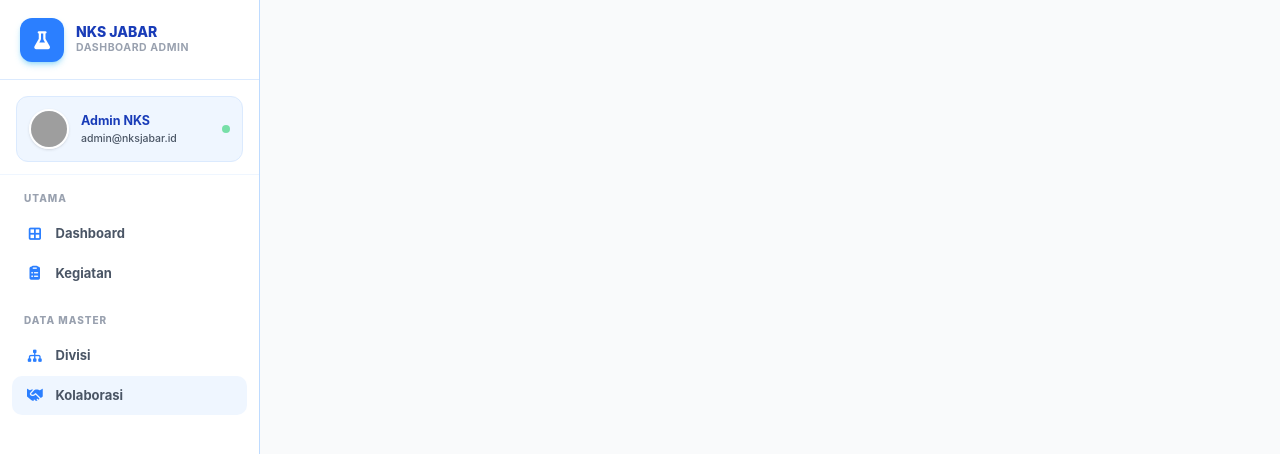
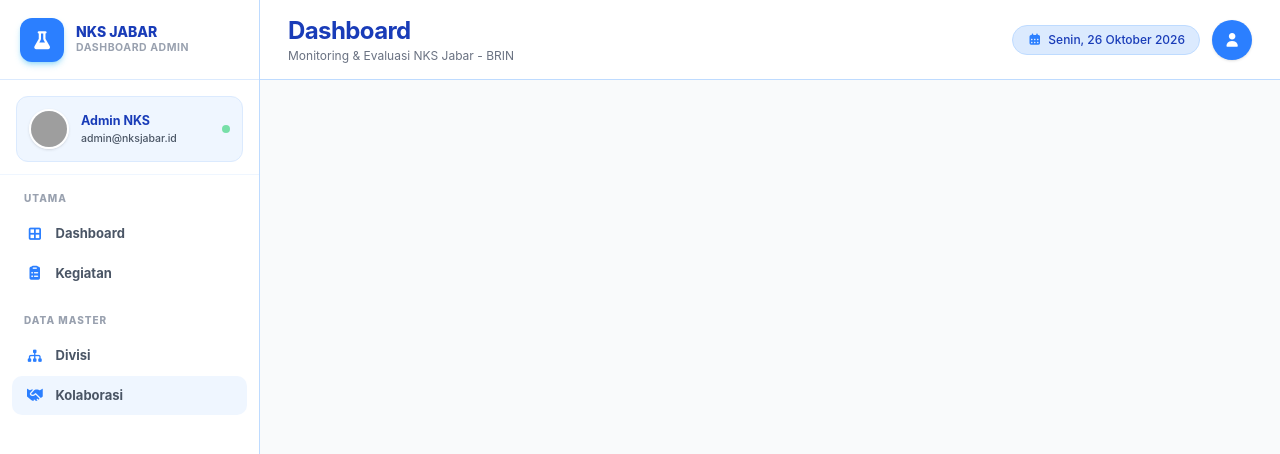
Before and after one commit to YudoTheEngineer/nks-fe, a Vue app: page /collabs in a window 1280 px wide. Shown: the top 454 px of the page. Built offline with nearby package versions, Linux system fonts and the light colour scheme; grey boxes are pictures that could not be loaded.

Commit message:
feat: Create TopBar

```diff
--- /dev/null
+++ b/src/helpers/date.js
@@ -0,0 +1,20 @@
+const DAY_NAMES = ['Minggu', 'Senin', 'Selasa', 'Rabu', 'Kamis', 'Jumat', 'Sabtu']
+const MONTH_NAMES = [
+    'Januari', 'Februari', 'Maret', 'April', 'Mei', 'Juni',
+    'Juli', 'Agustus', 'September', 'Oktober', 'November', 'Desember'
+]
+
+export function formatDate(date = new Date()) {
+    const parsed = date instanceof Date ? date : new Date(date)
+
+    if (Number.isNaN(parsed.getTime())) {
+        return ''
+    }
+
+    const dayName = DAY_NAMES[parsed.getDay()]
+    const month = MONTH_NAMES[parsed.getMonth()]
+    const dayOfMonth = String(parsed.getDate()).padStart(2, '0')
+    const year = parsed.getFullYear()
+
+    return `${dayName}, ${dayOfMonth} ${month} ${year}`
+}
--- /dev/null
+++ b/src/partials/TopBar.vue
@@ -0,0 +1,53 @@
+<script setup>
+    import { formatDate } from '@/helpers/date'
+
+    const today = formatDate()
+
+    const props = defineProps({
+        'title': {
+            type: String,
+            default: 'Dashboard'
+        },
+        'subtitle': {
+            type: String,
+            default: 'Monitoring & Evaluasi NKS Jabar - BRIN'
+        }
+    })
+</script>
+
+<template>
+    <header
+        class="fixed top-0 inset-x-0 lg:left-[260px] z-30 h-20 bg-white/95 backdrop-blur-md flex justify-between items-center gap-3 px-4 sm:px-6 lg:px-7 border-b border-blue-200">
+        <div class="flex items-center gap-3.5 min-w-0 flex-1">
+            <button id="menuToggle"
+                class="lg:hidden w-10 h-10 shrink-0 bg-white border border-blue-200 rounded-xl text-blue-700
+                        hover:bg-blue-100 transition-colors flex items-center justify-center shadow-sm cursor-pointer">
+                <i class="fas fa-bars text-base"></i>
+            </button>
+
+            <div class="min-w-0">
+                <h1 class="text-xl sm:text-2xl font-bold text-blue-800 tracking-tight leading-tight truncate">
+                    {{ title }}
+                </h1>
+                <span class="text-xs text-gray-500 block mt-0.5 truncate">
+                    {{ subtitle }}
+                </span>
+            </div>
+        </div>
+
+        <div class="flex items-center gap-3 shrink-0">
+            <div
+                class="hidden sm:flex items-center gap-1.5 bg-blue-100 border border-blue-200 text-blue-800
+                        text-xs font-medium px-3.5 py-1.5 rounded-full select-none">
+                <i class="fas fa-calendar-alt text-blue-500"></i>
+                <span>{{ today }}</span>
+            </div>
+
+            <button type="button"
+                class="w-10 h-10 bg-blue-500 hover:bg-blue-600 rounded-full
+                    flex items-center justify-center text-white transition-all shadow-sm cursor-pointer">
+                <i class="fas fa-user text-sm"></i>
+            </button>
+        </div>
+    </header>
+</template>
--- a/src/views/DashboardView.vue
+++ b/src/views/DashboardView.vue
@@ -1,9 +1,13 @@
 <script setup>
     import AdminSideBar from '@/partials/AdminSideBar.vue';
+    import TopBar from '@/partials/TopBar.vue';
 </script>
 
 <template>
-    <div class="min-h-screen overflow-x-hidden antialiased font-sans bg-gray-50">
+    <div class="min-h-screen overflow-x-hidden antialiased bg-gray-50">
         <AdminSideBar />
+        <main class="lg:ml-[260px] min-h-screen px-4 sm:px-6 lg:px-7 transition-all duration-300">
+            <TopBar title="Dashboard" subtitle="Monitoring & Evaluasi NKS Jabar - BRIN"/>
+        </main>
     </div>
 </template>
```
